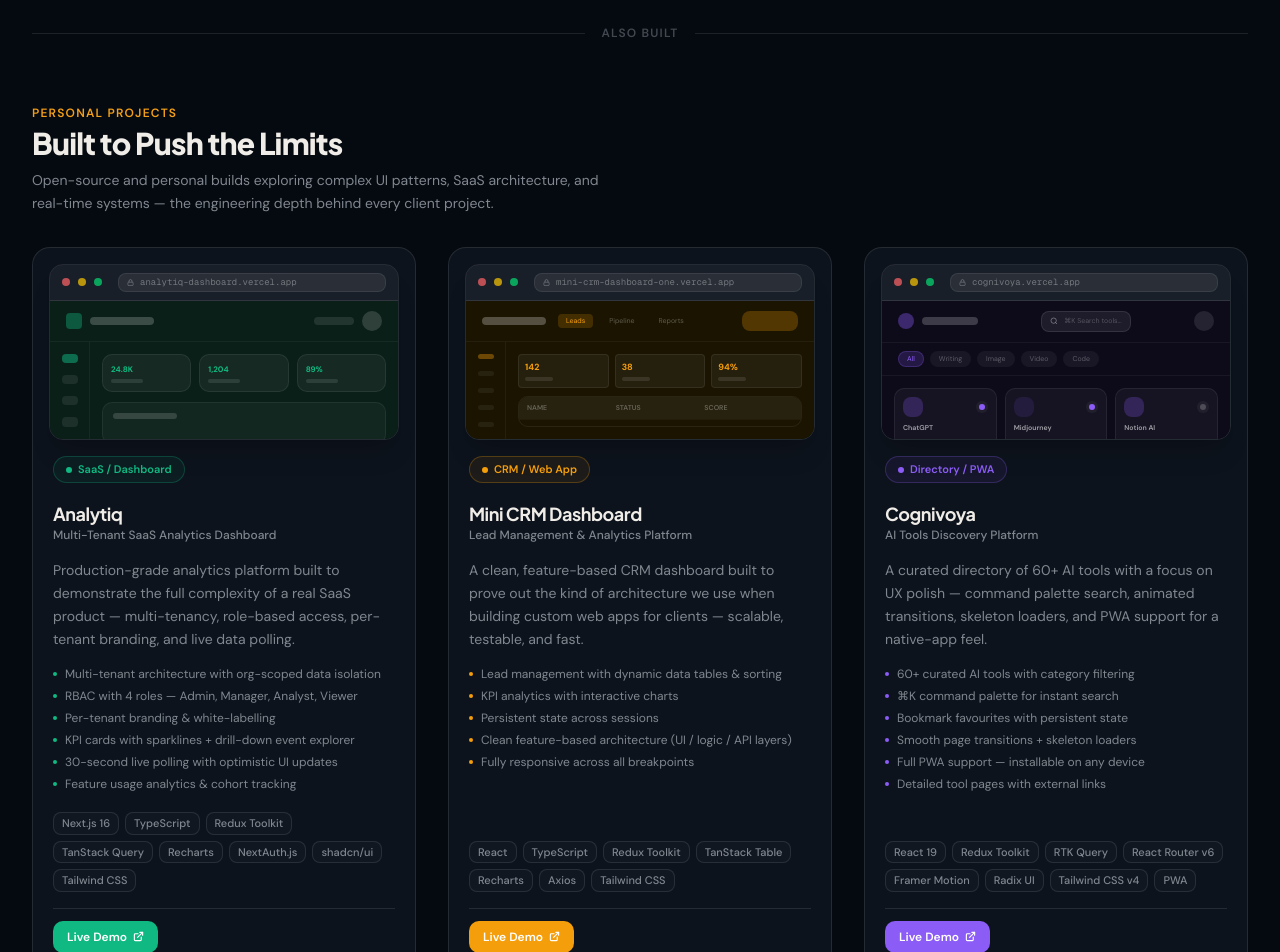
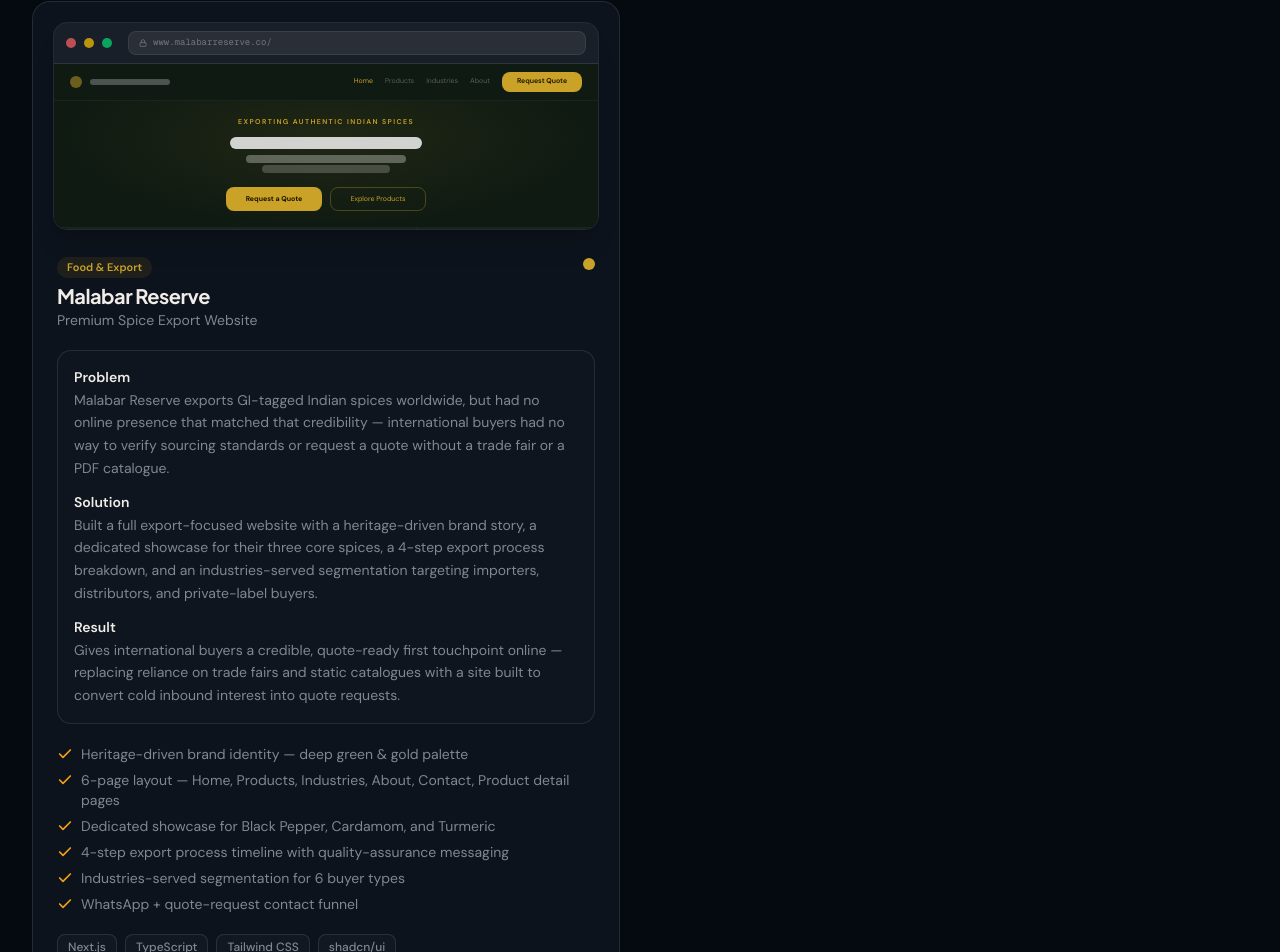
Before and after one commit to prashant-1012/growthentic, a Next.js app: page /work in a window 1280 px wide. Shown: the part 1834-2786 px from the top of the page. Built offline with nearby package versions, Linux system fonts and the light colour scheme; no server answers.

Commit message:
new project added

```diff
--- a/app/work/filter-tabs.tsx
+++ b/app/work/filter-tabs.tsx
@@ -3,7 +3,7 @@
 import { useState } from "react";
 import { ProjectCards } from "./project-cards";
 
-const CLIENT_TABS = ["All", "Healthcare", "Beauty & Wellness"] as const;
+const CLIENT_TABS = ["All", "Healthcare", "Beauty & Wellness", "Food & Export"] as const;
 export type ClientTab = (typeof CLIENT_TABS)[number];
 
 export function FilterTabs() {
--- a/app/work/page.tsx
+++ b/app/work/page.tsx
@@ -88,7 +88,7 @@
 
           <div className="mt-4 flex flex-wrap justify-center gap-8">
             {[
-              { value: "5+", label: "Projects Shipped" },
+              { value: "6+", label: "Projects Shipped" },
               { value: "100%", label: "On-Time Delivery" },
               { value: "4.9★", label: "Client Rating" },
             ].map((stat) => (
--- a/app/work/project-cards.tsx
+++ b/app/work/project-cards.tsx
@@ -10,7 +10,7 @@
   accentColor: string;
   gradient: string;
   darkBg: string;
-  mockupType: "dental" | "salon";
+  mockupType: "dental" | "salon" | "spice";
   liveUrl: string;
   stack: string[];
   problem: string;
@@ -82,6 +82,31 @@
       "8-page layout — Home, Services, Team, Gallery, Pricing, Blog, Booking, Contact",
       "Multi-step booking form",
       "Service menu with pricing & team profiles",
+    ],
+  },
+  {
+    name: "Malabar Reserve",
+    type: "Premium Spice Export Website",
+    industry: "Food & Export",
+    accentColor: "#C9A227",
+    gradient: "from-amber-600/20 via-yellow-600/10 to-emerald-900/5",
+    darkBg: "#0f1a12",
+    mockupType: "spice",
+    liveUrl: "https://www.malabarreserve.co/",
+    stack: ["Next.js", "TypeScript", "Tailwind CSS", "shadcn/ui"],
+    problem:
+      "Malabar Reserve exports GI-tagged Indian spices worldwide, but had no online presence that matched that credibility — international buyers had no way to verify sourcing standards or request a quote without a trade fair or a PDF catalogue.",
+    solution:
+      "Built a full export-focused website with a heritage-driven brand story, a dedicated showcase for their three core spices, a 4-step export process breakdown, and an industries-served segmentation targeting importers, distributors, and private-label buyers.",
+    result:
+      "Gives international buyers a credible, quote-ready first touchpoint online — replacing reliance on trade fairs and static catalogues with a site built to convert cold inbound interest into quote requests.",
+    features: [
+      "Heritage-driven brand identity — deep green & gold palette",
+      "6-page layout — Home, Products, Industries, About, Contact, Product detail pages",
+      "Dedicated showcase for Black Pepper, Cardamom, and Turmeric",
+      "4-step export process timeline with quality-assurance messaging",
+      "Industries-served segmentation for 6 buyer types",
+      "WhatsApp + quote-request contact funnel",
     ],
   },
 ];
@@ -267,6 +292,60 @@
   );
 }
 
+function SpiceExportMockup({ accentColor, darkBg }: { accentColor: string; darkBg: string }) {
+  const products = [
+    { label: "Black Pepper", color: "#2b2b2b" },
+    { label: "Cardamom", color: "#6b8f3f" },
+    { label: "Turmeric", color: "#d99a2b" },
+  ];
+
+  return (
+    <div className="flex flex-col h-full" style={{ backgroundColor: darkBg }}>
+      {/* Nav */}
+      <div className="flex items-center justify-between px-4 py-2 border-b border-white/5">
+        <div className="flex items-center gap-2">
+          <div className="h-3 w-3 rounded-full" style={{ backgroundColor: accentColor + "80" }} />
+          <div className="h-1.5 w-20 rounded-full bg-white/25" />
+        </div>
+        <div className="flex items-center gap-3">
+          {["Home", "Products", "Industries", "About"].map((item, i) => (
+            <div key={item} className="text-[7px]" style={{ color: i === 0 ? accentColor : "rgba(255,255,255,0.3)" }}>{item}</div>
+          ))}
+          <div className="h-5 w-20 rounded-md text-[7px] font-semibold flex items-center justify-center" style={{ backgroundColor: accentColor, color: "#1a1200" }}>
+            Request Quote
+          </div>
+        </div>
+      </div>
+      {/* Hero */}
+      <div className="flex-1 flex flex-col items-center justify-center gap-2.5 px-6 py-4" style={{ background: `radial-gradient(ellipse at 50% 30%, ${accentColor}18 0%, transparent 70%)` }}>
+        <div className="text-[7px] uppercase tracking-[0.2em] font-semibold" style={{ color: accentColor }}>Exporting Authentic Indian Spices</div>
+        <div className="text-center">
+          <div className="h-3 w-48 rounded-full bg-white/80 mx-auto mb-1.5" />
+          <div className="h-2 w-40 rounded-full bg-white/30 mx-auto mb-0.5" />
+          <div className="h-2 w-32 rounded-full bg-white/20 mx-auto" />
+        </div>
+        <div className="flex gap-2 mt-1">
+          <div className="h-6 w-24 rounded-md flex items-center justify-center text-[7px] font-bold" style={{ backgroundColor: accentColor, color: "#1a1200" }}>
+            Request a Quote
+          </div>
+          <div className="h-6 w-24 rounded-md flex items-center justify-center text-[7px]" style={{ border: `1px solid ${accentColor}50`, color: accentColor }}>
+            Explore Products
+          </div>
+        </div>
+      </div>
+      {/* Product strip */}
+      <div className="grid grid-cols-3 border-t border-white/5">
+        {products.map((product) => (
+          <div key={product.label} className="flex flex-col items-center gap-1 py-2 border-r border-white/5 last:border-r-0" style={{ backgroundColor: "rgba(255,255,255,0.03)" }}>
+            <div className="h-2.5 w-2.5 rounded-full" style={{ backgroundColor: product.color }} />
+            <div className="text-[6px] text-white/40">{product.label}</div>
+          </div>
+        ))}
+      </div>
+    </div>
+  );
+}
+
 function ClientBrowserMockup({ project }: { project: ClientProject }) {
   return (
     <div className="flex flex-col rounded-xl overflow-hidden border border-white/10 shadow-xl h-52">
@@ -286,6 +365,7 @@
       <div className="flex-1 overflow-hidden">
         {project.mockupType === "dental" && <DentalMockup accentColor={project.accentColor} darkBg={project.darkBg} />}
         {project.mockupType === "salon"  && <SalonMockup  accentColor={project.accentColor} darkBg={project.darkBg} />}
+        {project.mockupType === "spice"  && <SpiceExportMockup accentColor={project.accentColor} darkBg={project.darkBg} />}
       </div>
     </div>
   );
```
